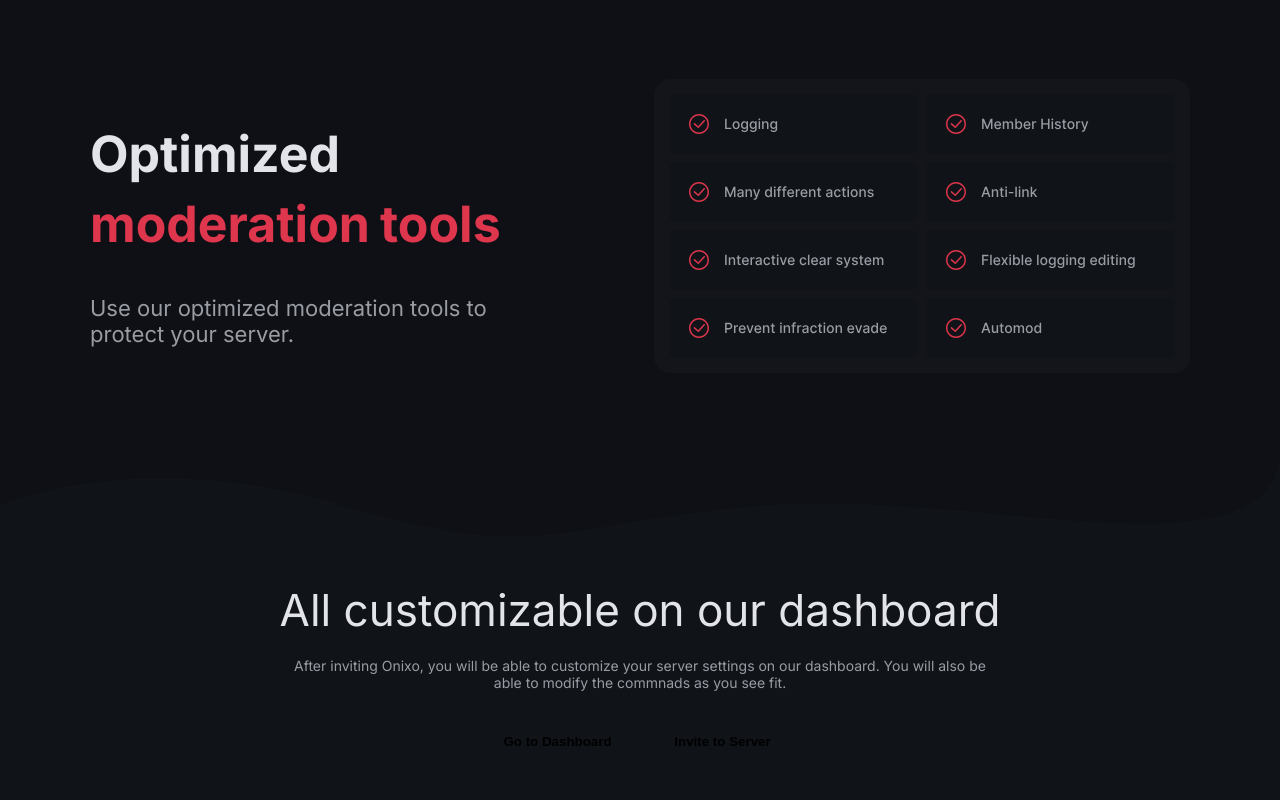
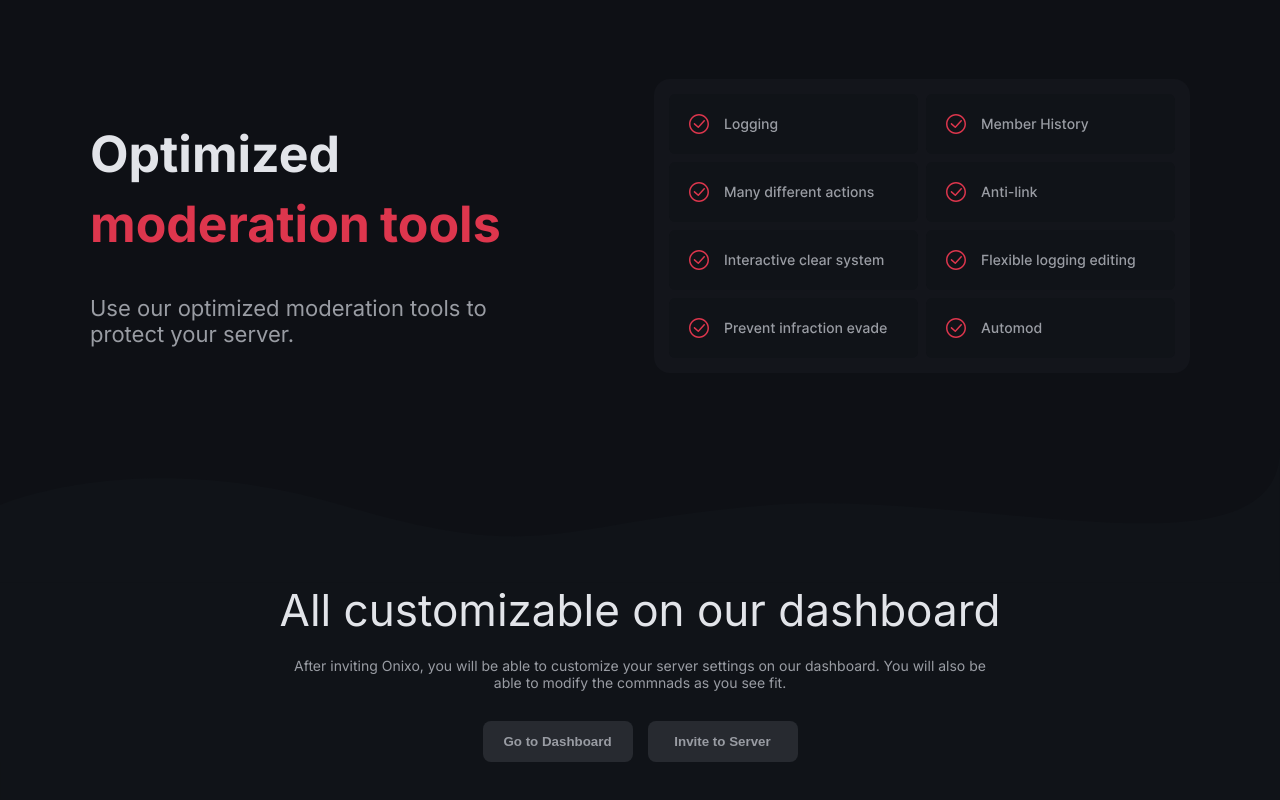
Before and after one commit to Poxie/onixo-new, a Next.js app in the folder frontend/: page / in a window 1280 px wide. Shown: the part 1932-2732 px from the top of the page. Built offline with nearby package versions, Linux system fonts and the light colour scheme.

Commit message:
Added tertiary type to button

```diff
--- a/frontend/components/button/Button.module.scss
+++ b/frontend/components/button/Button.module.scss
@@ -5,7 +5,7 @@
     cursor: pointer;
     border: 1px solid transparent;
     background-color: transparent;
-    transition: background-color .2s, color .2s;
+    transition: background-color .2s, color .2s, transform .2s;
     display: flex;
     align-items: center;
     justify-content: center;
@@ -50,6 +50,18 @@
             background-color: var(--background-quaternary);
         }
     }
+    &.tertiary {
+        color: var(--text-secondary);
+        background-color: var(--background-quaternary);
+
+        svg {
+            fill: var(--text-secondary);
+        }
+        &:hover:not(.disabled) {
+            transform: translateY(-2px);
+            color: var(--text-primary);
+        }
+    }
     &.hollow {
         border-color: var(--background-tertiary);
         color: var(--text-secondary);
--- a/frontend/components/button/index.tsx
+++ b/frontend/components/button/index.tsx
@@ -5,7 +5,7 @@
 type ButtonProps = {
     children?: any;
     buttonType?: 'button' | 'submit';
-    type?: 'primary' | 'secondary' | 'hollow' | 'transparent';
+    type?: 'primary' | 'secondary' | 'tertiary' | 'hollow' | 'transparent';
     className?: string;
     style?: React.CSSProperties;
     onClick?: () => void;
```
